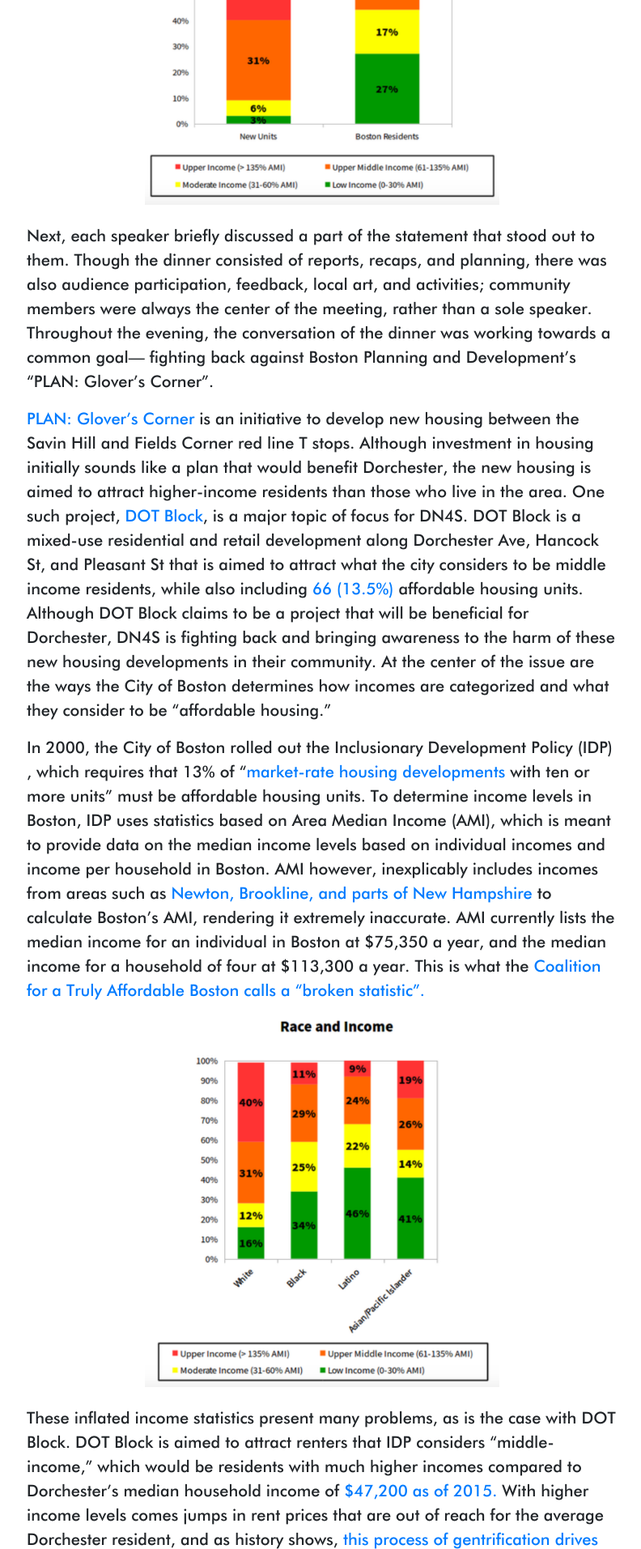
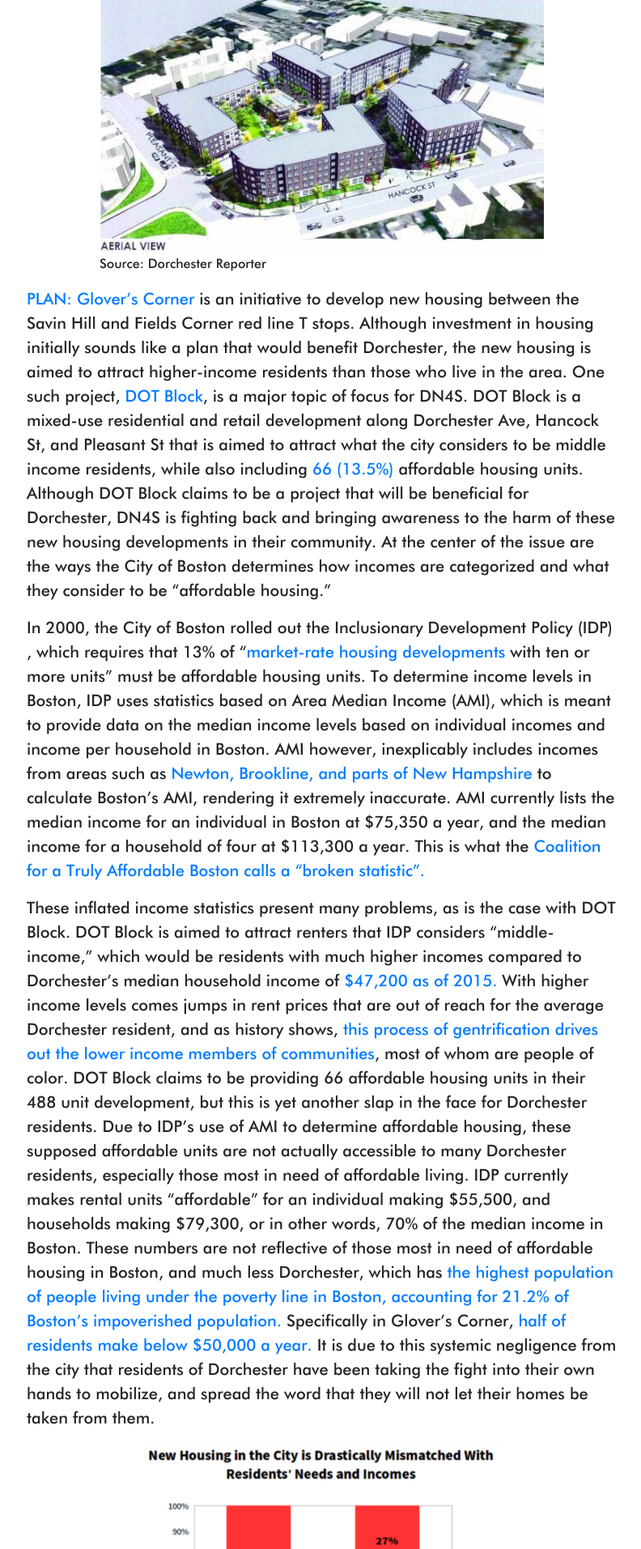
Before and after one commit to Brain-Arts-Git/brain_arts_site, a Flask app: page /blog in a window 1280 px wide. Shown: the part 1988-3901 px from the top of the page at 81% size, without its empty margins (242-1034 px from the left). Run offline with Flask 2, Linux system fonts and the light colour scheme; some libraries are stand-ins or nearby versions.

Commit message:
added image captions

```diff
--- a/app/templates/blog.html
+++ b/app/templates/blog.html
@@ -8,7 +8,7 @@
   <meta name="description" content="">
   <meta name="author" content="">
 
-  <title>Brain Arts</title>
+  <title>Brain Arts Org</title>
 
   <!-- Bootstrap core CSS -->
   <link href="static/css/bootstrap.min.css" rel="stylesheet">
@@ -74,7 +74,7 @@
           <h5>By Claire Foley</h5>
           <br>
           <img src="static/img/affordable_boston.png" style="display: block;margin-left: auto;margin-right: auto; width: 75%;">
-          <br>
+          <p style="padding-left: 90px;">Source: DOT Not For Sale</p>
           <p class="lead">On Thursday, the 17th of October, the local Dorchester organization DOT Not For Sale
 (DN4S) met in the cafeteria of the Vietnamese American Community Center for their monthly
 community dinner. At the beginning of the gathering, folks were asked to raise their hands in
@@ -103,13 +103,14 @@
 displacement in decision making. We will build together and fight for a vision of what we
 want and need in our community and seek unity as tenants, homeowners, and small
 landlords.”</i></p>
-        <img src="static/img/blog11.png" class="img-blog"><br>
         <p class="lead">Next, each speaker briefly discussed a part of the statement that stood out to them.
 Though the dinner consisted of reports, recaps, and planning, there was also audience
 participation, feedback, local art, and activities; community members were always the center of
 the meeting, rather than a sole speaker. Throughout the evening, the conversation of the dinner
 was working towards a common goal— fighting back against Boston Planning and
 Development’s “PLAN: Glover’s Corner”.</p>
+        <img src="static/img/building_plan.png" style="display: block;margin-left: auto;margin-right: auto; width: 75%;">
+        <p style="padding-left: 90px;">Source: Dorchester Reporter</p>
         <p class="lead"><a href="http://www.bostonplans.org/getattachment/1db9f55e-493f-485f-9e5e-4f31548e07a8">PLAN: Glover’s Corner</a> is an initiative to develop new housing
 between the Savin Hill and Fields Corner red line T
 stops. Although investment in housing initially
@@ -140,7 +141,7 @@
 individual in Boston at $75,350 a year, and the median income for a household of four at
 $113,300 a year. This is what the <a href="https://www.affordableboston.org/real-boston-incomes">Coalition for a Truly Affordable Boston calls a “broken
 statistic”.</a></p>
-        <img src="static/img/blog12.png" class="img-blog"><br>
+
         <p class="lead">These inflated income statistics
 present many problems, as is the case
 with DOT Block. DOT Block is aimed to
@@ -167,7 +168,8 @@
 make below $50,000 a year.</a> It is due to this systemic negligence from the city that residents of
 Dorchester have been taking the fight into their own hands to mobilize, and spread the word that
 they will not let their homes be taken from them.</p>
-        <img src="static/img/building_plan.png" style="display: block;margin-left: auto;margin-right: auto; width: 75%;">
+        <img src="static/img/blog11.png" class="img-blog">
+        <p style="padding-left: 90px;">Source: Coalition for a Truly Affordable Boston</p>
         <p class="lead">DN4S and their allies, such as the Coalition for a Truly Affordable Boston, have made
 specific demands addressing the housing inequality and community displacement in the city.
 They call for one third of new housing units to be developed as affordable housing, but not by
@@ -187,7 +189,6 @@
       </div>
     </div>
   </section>
-
 
   <!--
   {% if blogs %}
@@ -217,14 +218,6 @@
   {% endif %}
   -->
 
-
-
-
-
-
-
-
-
   <!-- Footer -->
   <footer class="py-5 bg-dark">
     <div class="container">
```
